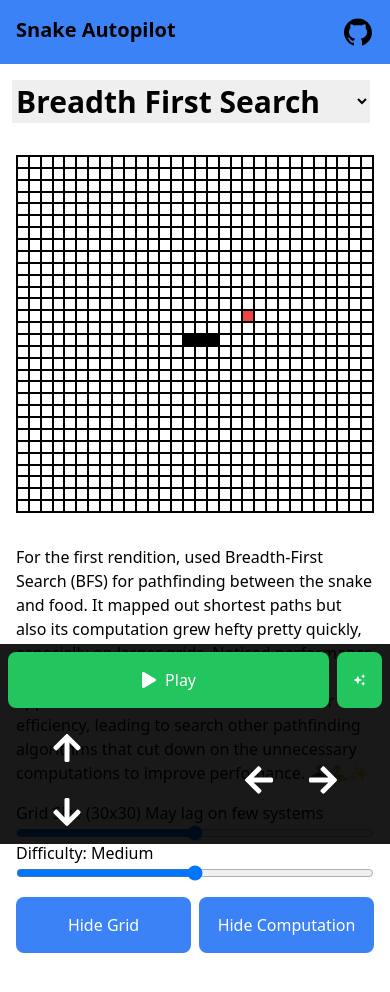
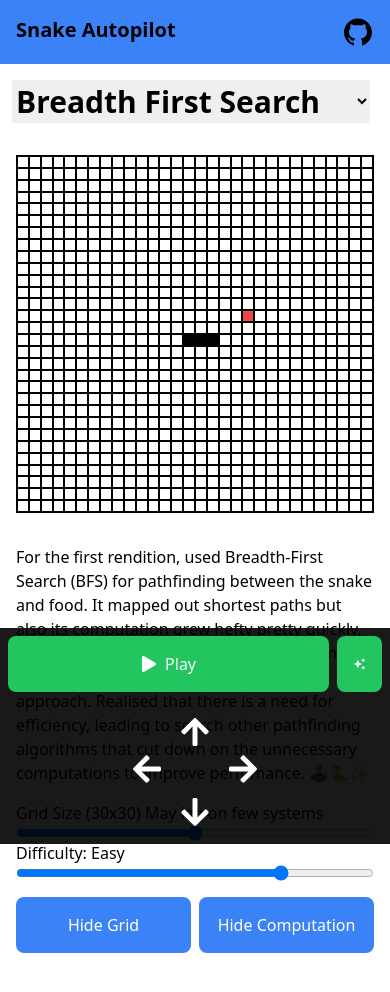
Before and after one commit to PuneetTri/snake-autopilot, a React (Vite) app: page / in a window 390 px wide. Shown: the top 992 px of the page. Built offline with nearby package versions, Linux system fonts and the light colour scheme.

Commit message:
Improved virtual arrow keys for better experience

```diff
--- a/src/App.tsx
+++ b/src/App.tsx
@@ -54,8 +54,8 @@ function App() {
   const [isGameRunning, setIsGameRunning] = useState<boolean>(false);
   const [isSnakeAlive, setIsSnakeAlive] = useState<boolean>(true);
   const [direction, setDirection] = useState<string>("left");
-  const [speed, setSpeed] = useState<number>(50);
-  const [difficulty, setDifficulty] = useState<string>("Medium");
+  const [speed, setSpeed] = useState<number>(75);
+  const [difficulty, setDifficulty] = useState<string>("Easy");
   const [autoPilot, setautoPilot] = useState<boolean>(false);
   const [autoPilotUsed, setAutoPilotUsed] = useState<boolean>(false);
   const [algorithm, setAlgorithm] = useState<string>("Breadth First Search");
@@ -700,8 +700,21 @@ function App() {
                 )}
               </button>
             </div>
-            <div className="flex flex-row justify-center space-x-32 lg:hidden items-center">
-              <div className="flex flex-col">
+            <div className="flex flex-row justify-center lg:hidden items-center">
+              <div>
+                <button
+                  onClick={() =>
+                    direction !== "left" &&
+                    direction !== "right" &&
+                    setDirection("left")
+                  }
+                  className=" text-white"
+                >
+                  <FaArrowLeft className="h-8 w-8" />
+                </button>
+              </div>
+
+              <div className="flex flex-col space-y-4">
                 <button
                   onClick={() =>
                     direction !== "up" &&
@@ -728,22 +741,11 @@ function App() {
               <div>
                 <button
                   onClick={() =>
-                    direction !== "left" &&
-                    direction !== "right" &&
-                    setDirection("left")
-                  }
-                  className="p-4 text-white"
-                >
-                  <FaArrowLeft className="h-8 w-8" />
-                </button>
-
-                <button
-                  onClick={() =>
                     direction !== "right" &&
                     direction !== "left" &&
                     setDirection("right")
                   }
-                  className="p-4 text-4xl text-white"
+                  className="p- text-4xl text-white"
                 >
                   <FaArrowRight className="h-8 w-8" />
                 </button>
```
